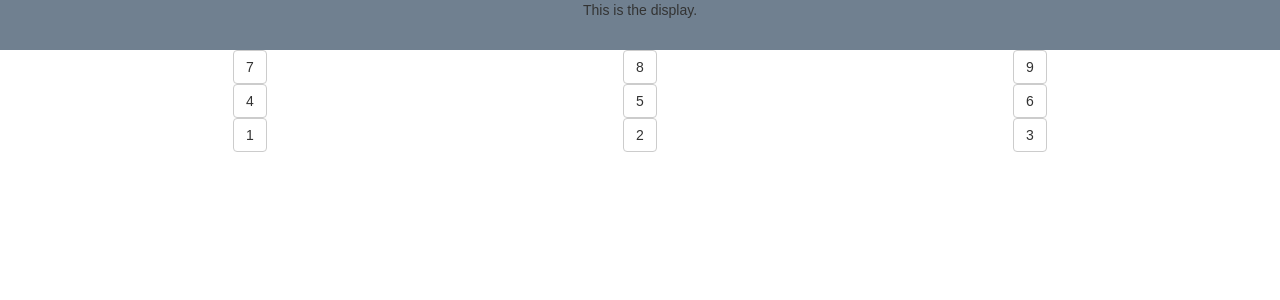
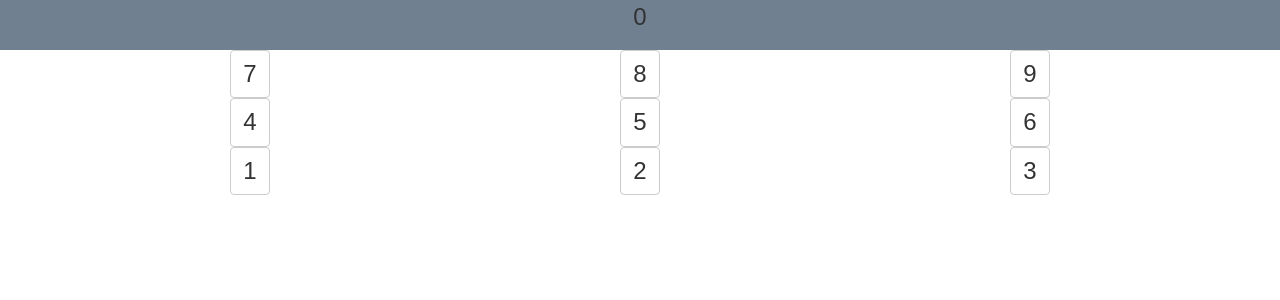
Before and after one commit to alex0112/calcjs, a React (Create React App) app: page / in a window 1280 px wide. Shown: the top 300 px of the page. Built offline with nearby package versions, Linux system fonts and the light colour scheme.

Commit message:
Made the font bigger.

```diff
--- a/src/App.css
+++ b/src/App.css
@@ -7,3 +7,7 @@
     width: 100%;
     background: slategrey;
 }
+
+.number {
+    font-size: x-large;
+}
--- a/src/components/calc_button.jsx
+++ b/src/components/calc_button.jsx
@@ -4,7 +4,8 @@ import {Button} from 'react-bootstrap';
 export default class CalcButton extends Component {
     render() {
 	return(
-	    <Button>{this.props.number}</Button>
+
+	    <Button><span className="number">{this.props.number}</span></Button>
 	);
     }
 }
--- a/src/components/display.jsx
+++ b/src/components/display.jsx
@@ -1,10 +1,15 @@
 import React, {Component} from 'react';
 
 export default class Display extends Component {
+    constructor() {
+	super();
+	this.state = { current_calculation: 0 };
+    }
+
     render() {
 	return(
 	    <div id="display">
-	      This is the display.
+	      <span className="number">{this.state.current_calculation}</span>
 	    </div>
 	);
     }
```
Also changed, not shown: 1 other file (tests, documents, lock files or other folders).
